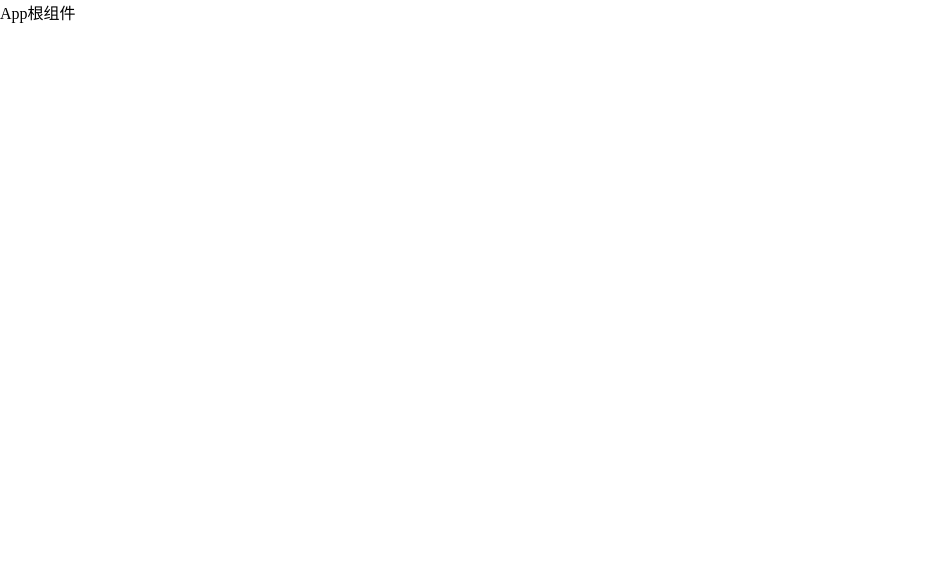
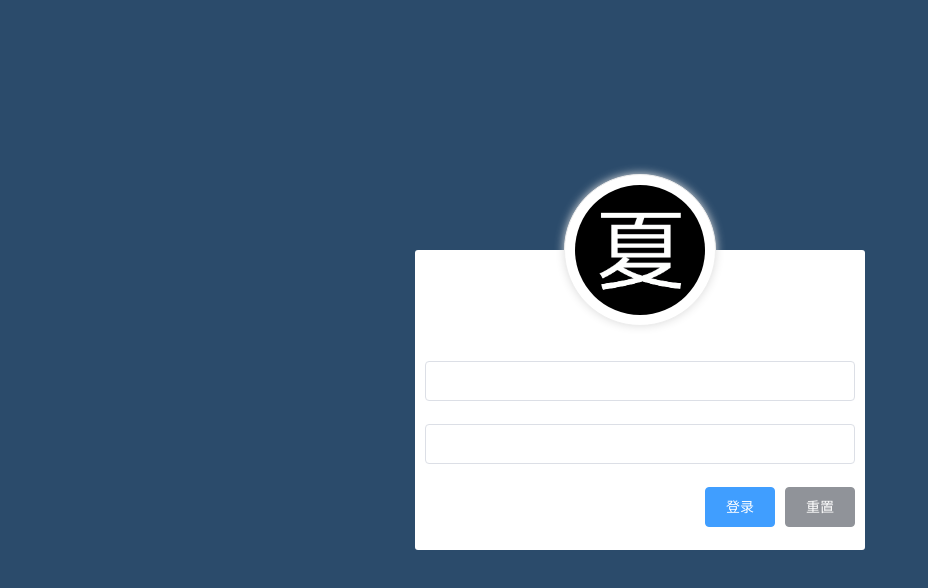
Before and after one commit to lxdmw/vueshop, a Vue app: page /#/login in a window 1280 px wide. Shown: the top 588 px of the page, without its empty margins (0-928 px from the left). Built offline with nearby package versions, Linux system fonts and the light colour scheme.

Commit message:
绘制表单区域

```diff
--- a/src/App.vue
+++ b/src/App.vue
@@ -1,6 +1,6 @@
 <template>
   <div id="app">
-    App根组件
+    <router-view></router-view>
   </div>
 </template>
 
--- a/src/components/Login.vue
+++ b/src/components/Login.vue
@@ -1,20 +1,43 @@
 <template>
-  <div>
+
+
     <!-- 整个页面区域 -->
 
     <div class="login_container">
       <!-- 中间白色的盒子区域 -->
       <div class="login_box">
+        <!-- 头像区域 -->
+        <div class="avatar_box">
+          <img src="../assets/logo.png" alt="">
+        </div>
+        <!-- 表单区域 -->
+        <el-form :model="loginForm" class="login_form">
+          <el-form-item>
+            <el-input v-model="loginForm.username"></el-input>
+          </el-form-item>
+          <el-form-item v-model="loginForm.password">
+            <el-input></el-input>
+          </el-form-item>
+          <el-form-item class="btns">
+            <el-button type="primary">登录</el-button>
+            <el-button type="info">重置</el-button>
 
+          </el-form-item>
+        </el-form>
       </div>
     </div>
 
-  </div>
+
 </template>
 <script>
 export default {
   data () {
     return {
+
+      loginForm:{
+        username:'',
+        password:''
+      }
 
     };
   },
@@ -38,4 +61,35 @@ export default {
     top:50%;
     transform: translate(-50%,-50%);
   }
+  .avatar_box{
+    height: 130px;
+    width: 130px;
+    border: 1px solid #eee;
+    border-radius: 50%;
+    padding: 10px;
+    box-shadow: 0 0 10px #ddd;
+    position: absolute;
+    left: 50%;
+    transform: translate(-50%, -50%);
+    background-color: #fff;
+    img{
+      width: 100%;
+      height: 100%;
+      border-radius: 50%;
+      background-color: #eee;
+    }
+  }
+  .login_form{
+    position: absolute;
+    bottom: 0;
+    left: 0;
+    width: 100%;
+    padding: 0 10px;
+    box-sizing: border-box;
+  }
+
+  .btns{
+    display: flex;
+    justify-content: flex-end;
+  }
 </style>
--- a/src/main.js
+++ b/src/main.js
@@ -4,6 +4,8 @@ import router from './router'
 import './plugins/element.js'
 
 import './assets/global.css'
+
+
 Vue.config.productionTip = false
 
 new Vue({
--- a/src/plugins/element.js
+++ b/src/plugins/element.js
@@ -1,4 +1,7 @@
 import Vue from 'vue'
-import { Button } from 'element-ui'
+import { Button,Form,FormItem,Input } from 'element-ui'
 
 Vue.use(Button)
+Vue.use(Form)
+Vue.use(FormItem)
+Vue.use(Input)
```
Also changed, not shown: src/assets/logo.png.
